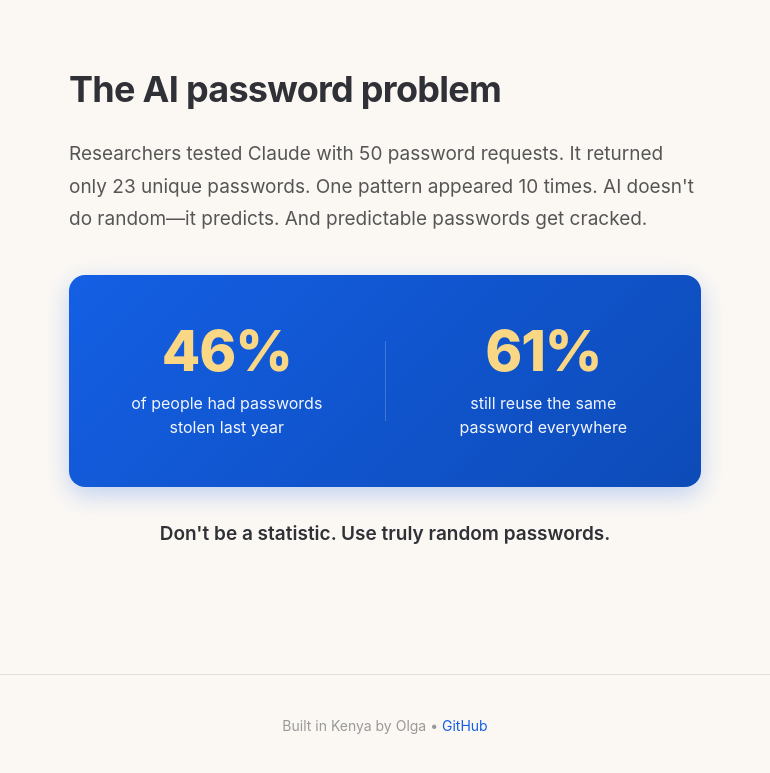
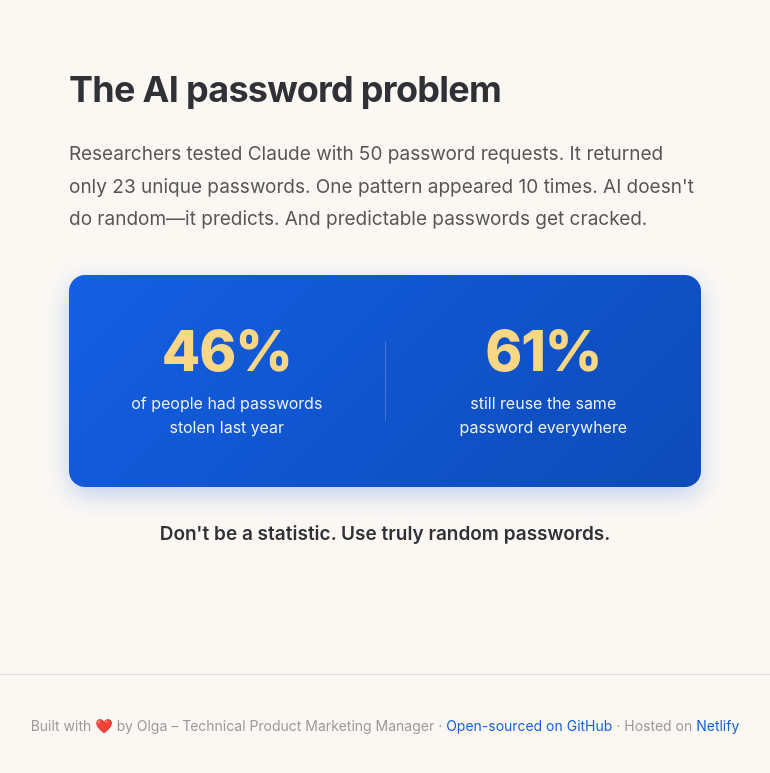
Before and after one commit to SheillaO/AI-Proof-Password-Generator, a website built with Vite: page index.html in a window 1280 px wide. Shown: the part 872-1645 px from the top of the page, without its empty margins (255-1025 px from the left). Built offline with nearby package versions, Linux system fonts and the light colour scheme.

Commit message:
Update index.html

```diff
--- a/index.html
+++ b/index.html
@@ -70,7 +70,12 @@
                     </main>
 
                     <footer>
-                        <p>Built in Kenya by Olga • <a href="https://github.com/SheillaO">GitHub</a></p>
+                        <p>
+                            Built with ❤️ by Olga – Technical Product Marketing Manager ·
+                            <a href="https://github.com/SheillaO/Kwetu-BlackJack" target="_blank" rel="noopener noreferrer">Open-sourced on
+                                GitHub</a> ·
+                            Hosted on <a href="https://qwetublackjack.netlify.app/" target="_blank" rel="noopener noreferrer">Netlify</a>
+                        </p>
                     </footer>
 
                     <script src="index.js"></script>
```
